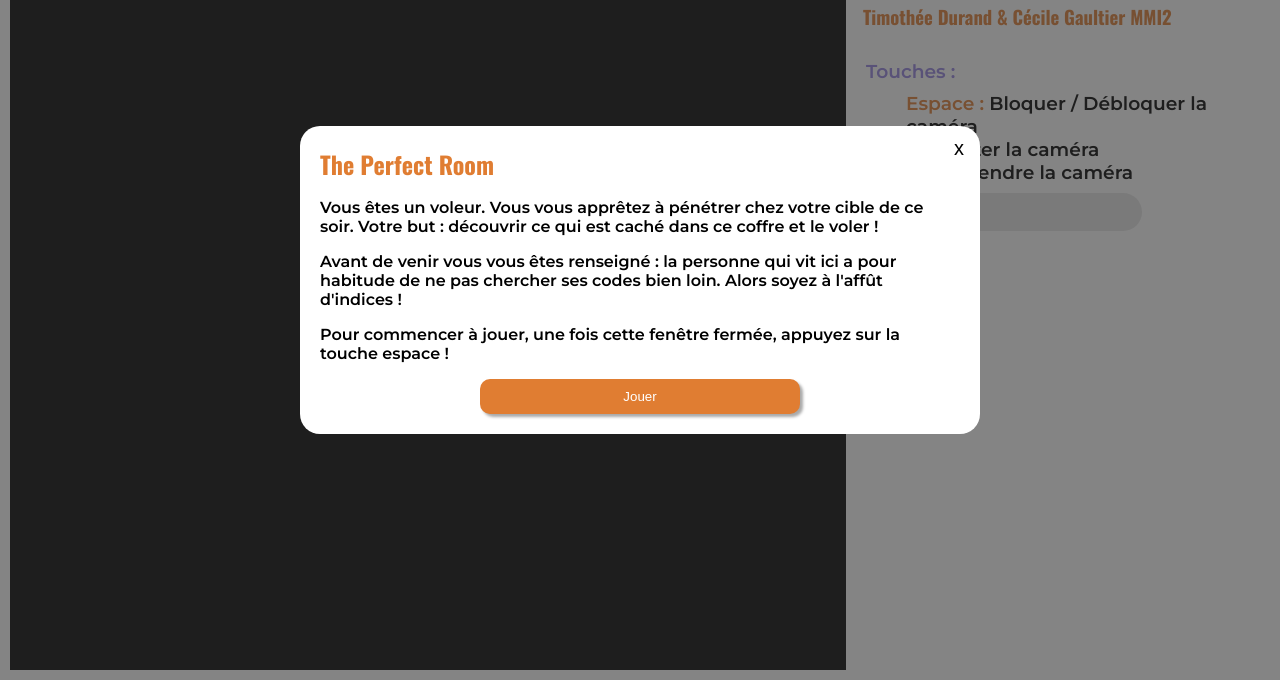
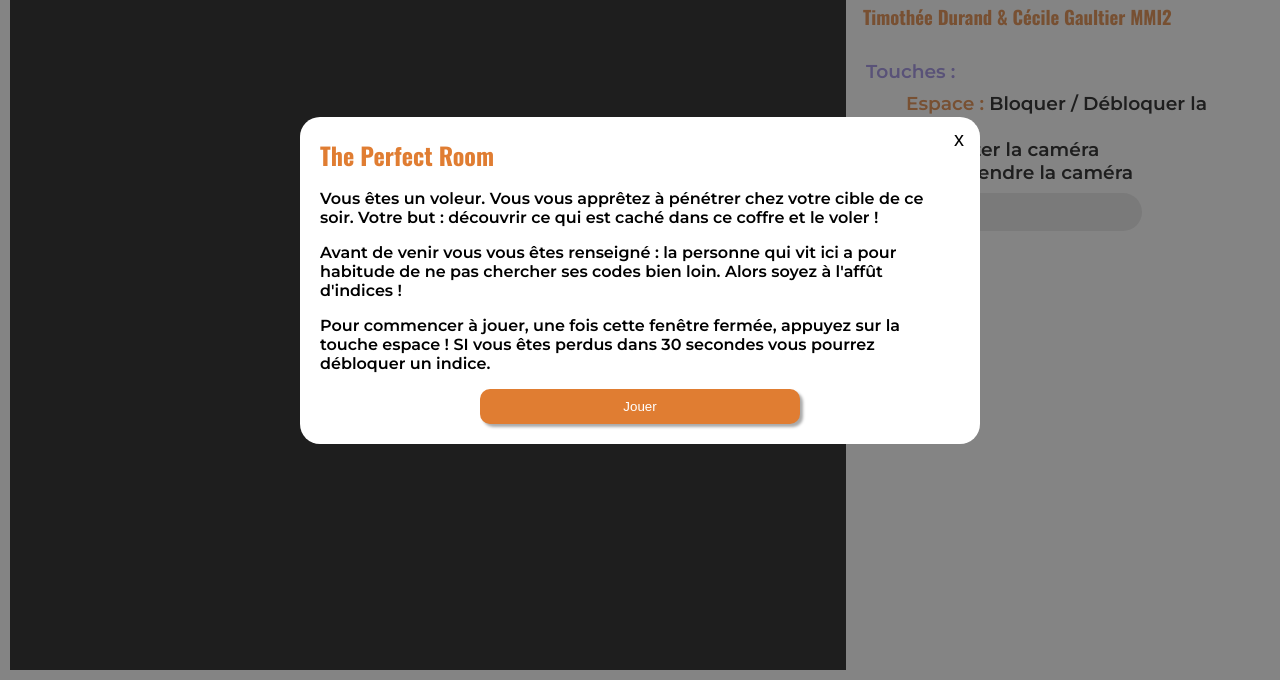
Before and after one commit to timothee-durand/perfect-room-threejs, a plain HTML site: page perfect-room.html in a window 1280 px wide. Shown: the part 120-800 px from the top of the page. Drawn offline with nearby package versions, Linux system fonts and the light colour scheme.

Commit message:
intro modification

```diff
--- a/perfect-room.html
+++ b/perfect-room.html
@@ -214,7 +214,7 @@
         <h2>The Perfect Room</h2>
         <p>Vous êtes un voleur. Vous vous apprêtez à pénétrer chez votre cible de ce soir. Votre but : découvrir ce qui est caché dans ce coffre et le voler !</p>
         <p>Avant de venir vous vous êtes renseigné : la personne qui vit ici a pour habitude de ne pas chercher ses codes bien loin. Alors soyez à l'affût d'indices !</p>
-        <p>Pour commencer à jouer, une fois cette fenêtre fermée, appuyez sur la touche espace !</p>
+        <p>Pour commencer à jouer, une fois cette fenêtre fermée, appuyez sur la touche espace ! SI vous êtes perdus dans 30 secondes vous pourrez débloquer un indice.</p>
         <button type="button" onclick="document.querySelector('.pop-up-back').classList.add('hidden')"  class="play-button">Jouer</button>
     </div>
 </div>
@@ -940,6 +940,7 @@
         ecran2.material[0].emissiveMap = ecran2.material[0].map;
         ecran2.material[0].emissive = new THREE.Color(1.0, 1.0, 1.0);
 
+        let oeilGaucheVoldemort = object.getObjectByName("Head");
     }
 
     function onProgress(data) {
```
